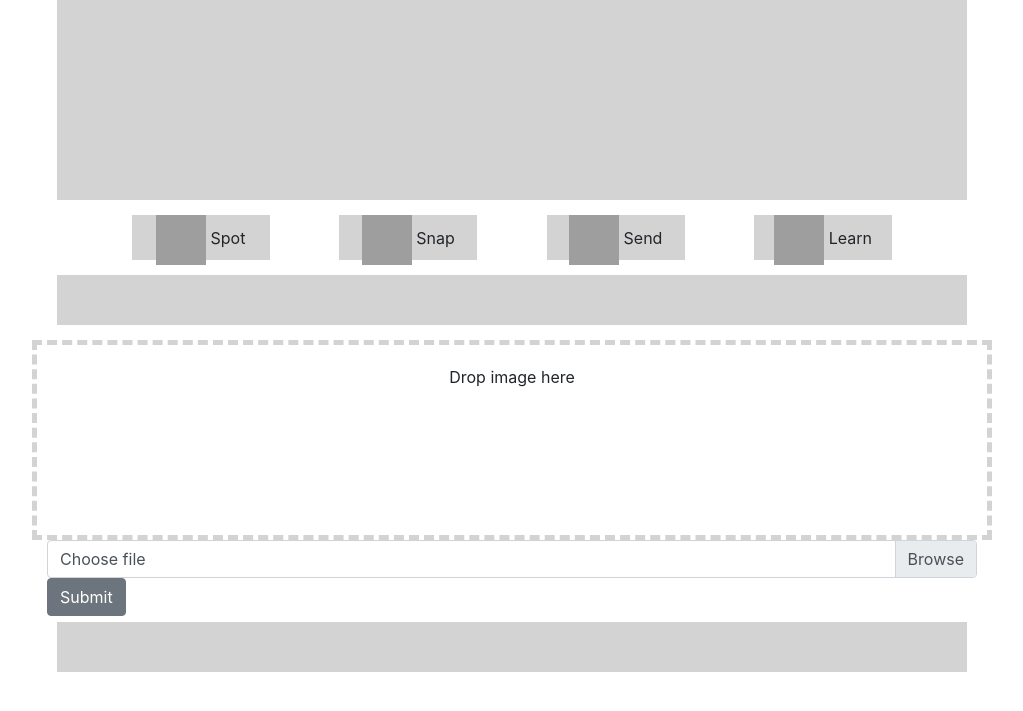
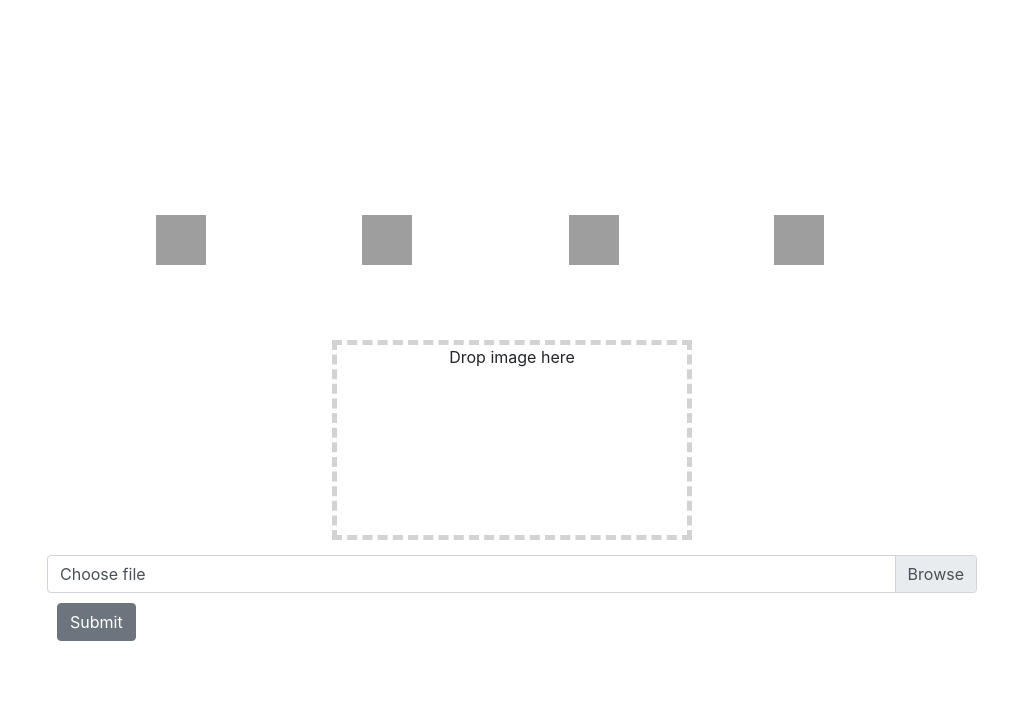
Before and after one commit to jessicagamio/TREE_FINDER, a Flask app: page / in a window 1280 px wide. Shown: the part 56-767 px from the top of the page, without its empty margins (128-1151 px from the left). Run offline with Flask 2, Linux system fonts and the light colour scheme; some libraries are stand-ins or nearby versions; grey boxes are pictures that could not be loaded.

Commit message:
added css styles to homepage centered spinner and drop zone. added background image

```diff
--- a/static/css/style.css
+++ b/static/css/style.css
@@ -1,16 +1,31 @@
+#siteVideo {
+  position: fixed;
+  right: 0;
+  bottom: 0;
+  min-width: 100%;
+  min-height: 100%;
+}
+
+
+
 #dropzone {
     border : 5px dashed lightgrey;
     border-width: 5px;
     width: 200px;
     height: 200px;
     text-align: center;
-    vertical-align:middle;
-    padding: 20px;
-/*    margin-top: 100px;
-    margin-left: auto;
-    margin-right: auto;*/
+    margin-left: 300px;
+    margin-right: 300px;
 
 }
+#upload{
+  margin-top:15px;
+}
+
+#img_submit{
+  margin:10px;
+}
+
 
 
 #map {
@@ -43,10 +58,10 @@
 #blank-space{
   /* blank top space on homepage*/
   height: 200px;
-  color:grey;
+  /*color:grey;*/
   margin-left:25px;
   margin-right: 25px;
-  background-color: lightgrey;
+  /*background-color: lightgrey;*/
 }
 
 #frontpage-icons{
@@ -58,26 +73,30 @@
 .col-2{
   /* row for icons */
   height:45px;
-  background-color: lightgrey;
+  /*background-color: lightgrey;*/
   margin-left:auto;
   margin-right:auto;
   margin-top: 15px;
   margin-bottom:15px;
   vertical-align:middle;
   text-align:center;
+  color:white;
 }
 
-
+#leaf{
+  fill:white;
+}
 #icon-instruction{
   /* icon explanation */
   height:50px;
-  background-color: lightgrey;
+  /*background-color: lightgrey;*/
   margin-left:25px;
   margin-right:25px;
   margin-top: 0px;
   margin-bottom:15px;
   text-align: center;
   vertical-align: middle;
+  color:white;
 }
 
 #loading-zone{
@@ -86,13 +105,13 @@
   background-color: lightgrey;
   margin-left:25px;
   margin-right:25px;
-  align-content: center;
+/*  align-content: center;*/
 }
 
 
 #footer{
   height:50px;
-  background-color: lightgrey;
+  /*background-color: lightgrey;*/
   margin-left:25px;
   margin-right:25px;
   margin-top: 15px;
@@ -140,6 +159,11 @@
 }
 
 
+#register-form{
+  padding:25px;
+}
+
+
 /*#map-result{
   vertical-align: center;
   align-content: center;
```
